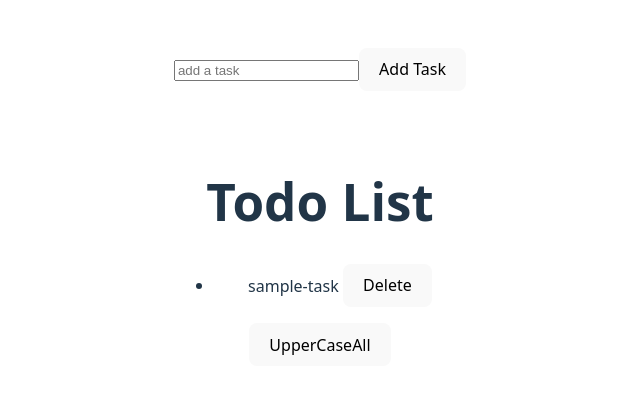
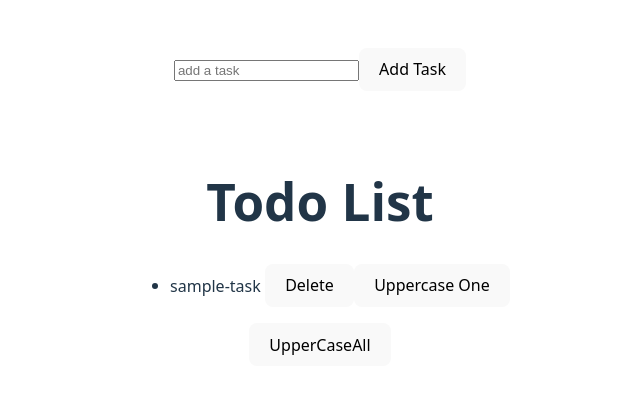
Before and after one commit to shehwarm/DeltaReact, a React (Vite) app in the folder react-states-class/: page / in a window 1280 px wide. Shown: the part 193-586 px from the top of the page, without its empty margins (320-960 px from the left). Built offline with nearby package versions, Linux system fonts and the light colour scheme.

Commit message:
feat: add functionality to uppercase individual tasks in TodoList component

```diff
--- a/react-states-class/src/TodoList.jsx
+++ b/react-states-class/src/TodoList.jsx
@@ -27,6 +27,19 @@
         setTodos(upperCasedTodos);
     };
 
+    let upperCaseOne = (id) => {
+        const updatedTodos = todos.map((todo) => {
+            if (todo.id === id) {
+                return {
+                    ...todo,
+                    task: todo.task.toUpperCase()
+                };
+            }
+            return todo;
+        });
+        setTodos(updatedTodos);
+    };
+
     return (
         <div>
             <input
@@ -47,6 +60,8 @@
                            <span> {todo.task}</span>
                            &nbsp;
                            <button onClick={() => deleteTodo(todo.id)}>Delete</button>
+                           <button onClick={() => upperCaseOne(todo.id)}>Uppercase One</button>
+
                         </li>
                     ))
                 }
```
